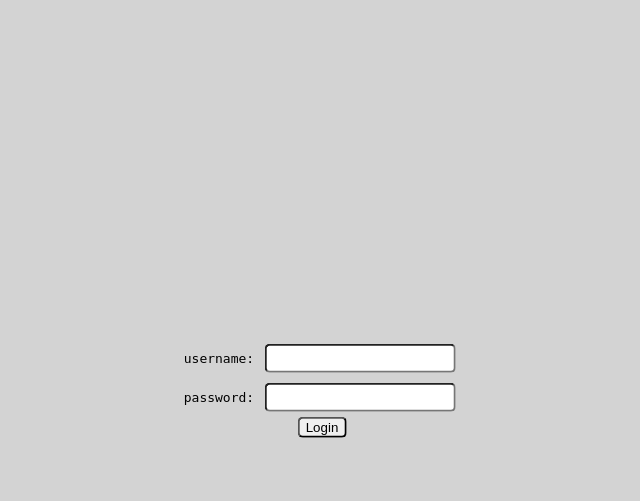
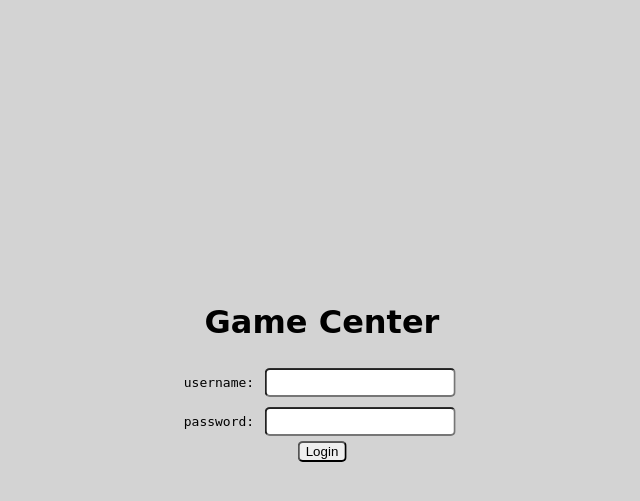
Before and after one commit to Misaka2623/GameCenter, a PHP site: page / in a window 1280 px wide. Shown: the top 501 px of the page, without its empty margins (326-966 px from the left). Run offline with PHP 8.4, Linux system fonts and the light colour scheme.

Commit message:
add title

```diff
--- a/index.php
+++ b/index.php
@@ -11,6 +11,7 @@ if (isset($_SESSION['user'])) {
     header('Location: fifteen_puzzle.php');
 }
 ?>
+<h1>Game Center</h1>
 <form id="login-form" action="SessionController.php" method="POST">
   <label for="username">username:</label>
   <input id="username" type="text" name="username" required><br>
```
